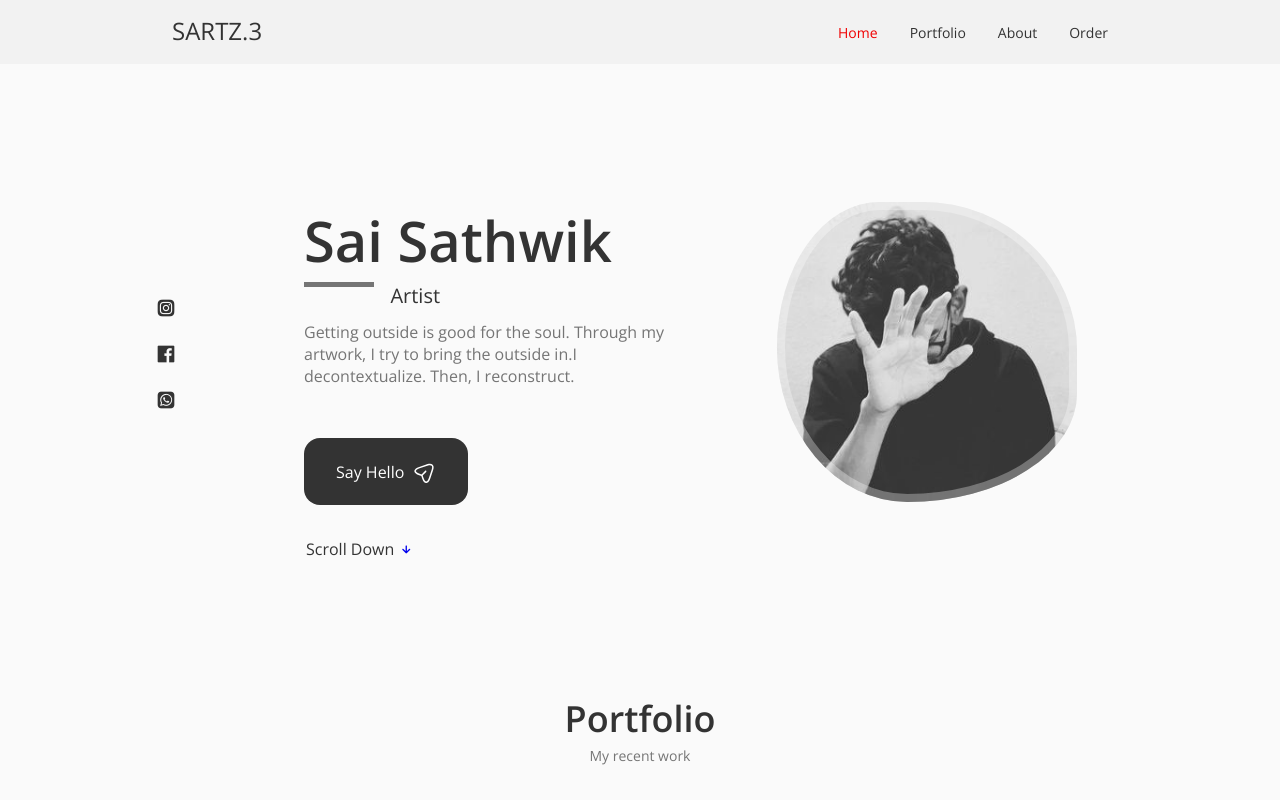
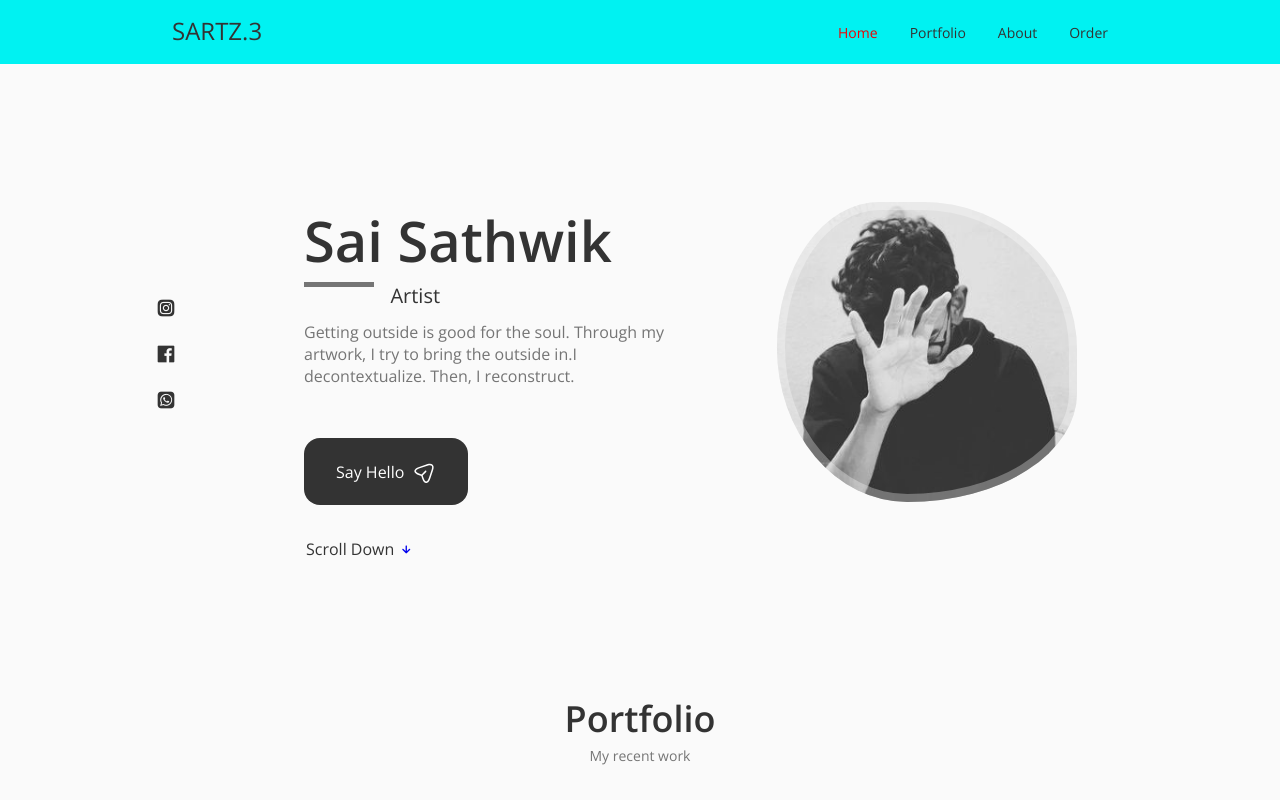
Before and after one commit to Saichandra2520/Sartz3, a React (Create React App) app: page / in a window 1280 px wide. Shown: the top 800 px of the page. Built offline with nearby package versions, Linux system fonts and the light colour scheme; a web font is replaced by a local one.

Commit message:
Update header.css

```diff
--- a/src/components/header/header.css
+++ b/src/components/header/header.css
@@ -5,7 +5,7 @@
     position: fixed;
     top: 0;
     z-index: var(--z-fixed);
-    background-color: rgb(242, 242, 242);
+    background-color: rgb(0, 242, 242);
 }
 
 .nav {
```
